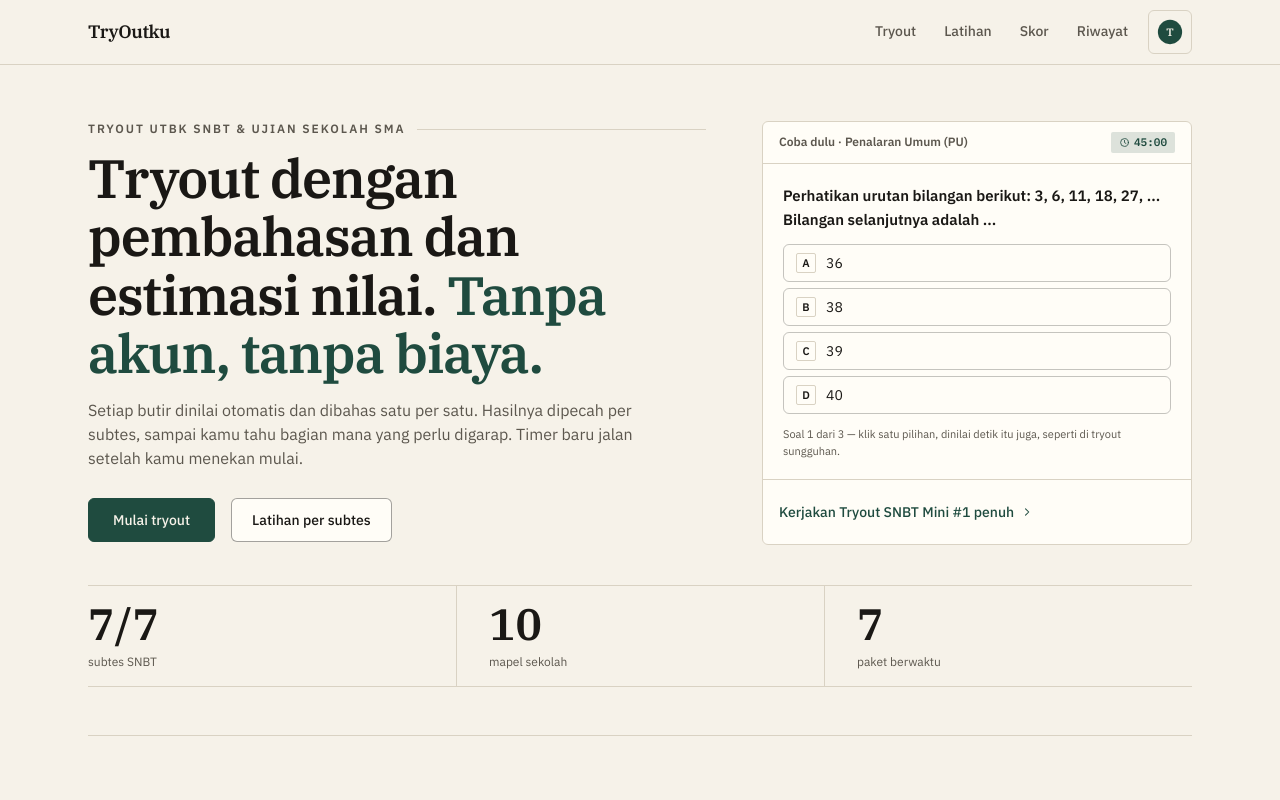
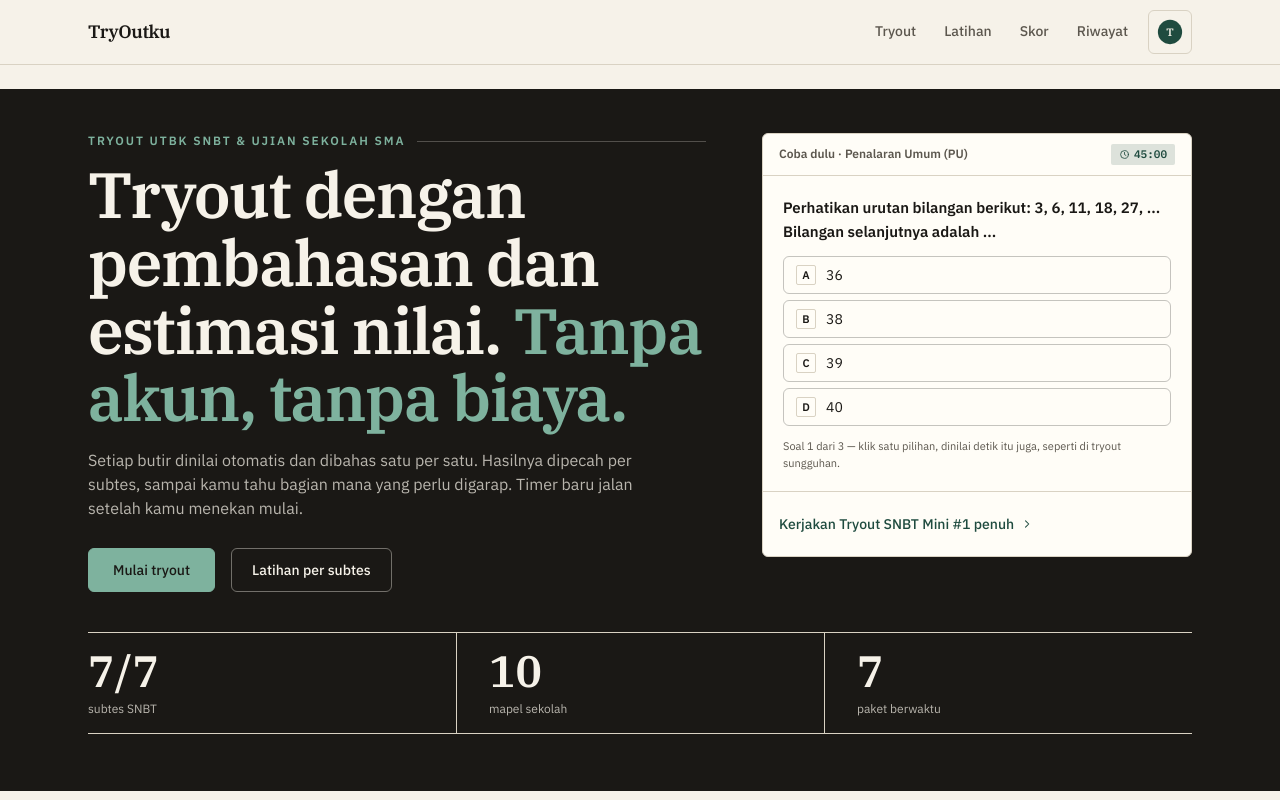
Before and after one commit to Mighty-Nievl/tryoutku, a Next.js app: page / in a window 1280 px wide. Shown: the top 800 px of the page. Built offline with nearby package versions, Linux system fonts and the light colour scheme.

Commit message:
redesign pass 6 (tanpa skill & tanpa rujukan): hero band gelap full-bleed poster malam, h1 64px, kartu ivory di atas gelap, CTA panel gelap; cegah inheritance warna teks kartu

```diff
--- a/src/app/globals.css
+++ b/src/app/globals.css
@@ -253,3 +253,79 @@ body {
     transition: none !important;
   }
 }
+
+/* ---------- Band gelap: poster malam belajar ----------
+   Aturan main sendiri, tanpa rujukan: satu zona gelap di paling atas
+   (hero) dan satu di paling bawah (CTA) — kertas di antaranya.
+   .band-bleed melukis box-shadow sejauh 100vmax ke kiri-kanan lalu
+   memotongnya dengan clip-path supaya tembus ke tepi viewport tanpa
+   menambah lebar gulir. Warna di-scope per tema lewat .dark +
+   data-theme, bukan lewat utility dark:. Aturan ini sengaja ditulis
+   di luar @layer supaya mengalahkan utility satu-kelas seperti
+   .text-muted dan .border-line. */
+.band-dark,
+.band-bleed {
+  --band-bg: 26 24 21;
+  --band-fg: 246 242 233;
+  --band-accent: 126 178 158;
+  background-color: rgb(var(--band-bg));
+  color: rgb(var(--band-fg));
+}
+.dark .band-dark,
+.dark .band-bleed {
+  --band-bg: 12 12 11;
+  --band-fg: 236 232 222;
+  --band-accent: 126 178 158;
+}
+html[data-theme="oled"] .band-dark,
+html[data-theme="oled"] .band-bleed {
+  --band-bg: 6 6 6;
+  --band-fg: 242 240 235;
+  --band-accent: 132 184 164;
+}
+.band-bleed {
+  box-shadow: 0 0 0 100vmax rgb(var(--band-bg));
+  clip-path: inset(0 -100vmax);
+}
+.band-dark {
+  border-color: rgb(var(--band-fg) / 0.35);
+}
+.band-bleed .hero-terms .text-muted,
+.band-dark .text-muted {
+  color: rgb(var(--band-fg) / 0.72);
+}
+.band-bleed .hero-terms .label,
+.band-dark .label {
+  color: rgb(var(--band-accent));
+}
+.band-bleed .hero-terms .text-accent,
+.band-dark .text-accent {
+  color: rgb(var(--band-accent));
+}
+.band-bleed .hero-terms .border-line,
+.band-bleed .hero-terms .divide-line > :not([hidden]) ~ :not([hidden]) {
+  border-color: rgb(var(--band-fg) / 0.18);
+}
+.band-bleed .hero-terms .bg-line {
+  background-color: rgb(var(--band-fg) / 0.25);
+}
+.band-bleed .hero-terms .btn-primary,
+.band-dark .btn-primary {
+  background-color: rgb(var(--band-accent));
+  border-color: rgb(var(--band-accent));
+  color: rgb(var(--band-bg));
+}
+.band-bleed .hero-terms .btn-primary:hover,
+.band-dark .btn-primary:hover {
+  background-color: rgb(var(--band-accent) / 0.88);
+}
+.band-bleed .hero-terms .btn-ghost,
+.band-dark .btn-ghost {
+  background-color: transparent;
+  border-color: rgb(var(--band-fg) / 0.4);
+  color: rgb(var(--band-fg));
+}
+.band-bleed .hero-terms .btn-ghost:hover,
+.band-dark .btn-ghost:hover {
+  background-color: rgb(var(--band-fg) / 0.1);
+}
--- a/src/app/page.tsx
+++ b/src/app/page.tsx
@@ -105,15 +105,15 @@ export default function Home() {
 
   return (
     <div className="pb-4">
-      {/* ---------- hero ---------- */}
-      <section className="border-b border-line pb-10 pt-4 sm:pb-12 sm:pt-8">
+      {/* ---------- hero: band gelap full-bleed, poster malam belajar ---------- */}
+      <section className="band-bleed -mx-4 px-4 pb-12 pt-9 sm:-mx-6 sm:px-6 sm:pb-14 sm:pt-11">
         <div className="grid gap-10 md:grid-cols-[minmax(0,1fr)_360px] md:items-start lg:grid-cols-[minmax(0,1fr)_430px] lg:gap-14">
-          <div className="flex min-w-0 flex-col">
+          <div className="hero-terms flex min-w-0 flex-col">
             <p className="label flex items-center gap-3 uppercase tracking-[0.16em]">
               <span>Tryout UTBK SNBT &amp; ujian sekolah SMA</span>
               <span aria-hidden="true" className="hidden h-px flex-1 bg-line lg:block" />
             </p>
-            <h1 className="mt-3 max-w-2xl text-balance font-serif text-[clamp(30px,5vw,54px)] font-semibold leading-[1.08] tracking-tight">
+            <h1 className="mt-3 max-w-2xl text-balance font-serif text-[clamp(32px,5.5vw,64px)] font-semibold leading-[1.06] tracking-tight">
               Tryout dengan pembahasan dan estimasi nilai.{" "}
               <span className="text-accent">Tanpa akun, tanpa biaya.</span>
             </h1>
@@ -145,7 +145,7 @@ export default function Home() {
 
         {/* Strip angka full-width: penutup cover hero, bukan kolom kiri —
             lebarnya seimbang dengan kartu pratinjau di atasnya. */}
-        <dl className="mt-10 grid grid-cols-3 divide-x divide-line border-y border-line">
+        <dl className="hero-terms mt-10 grid grid-cols-3 divide-x divide-line border-y border-line">
           {statistik.map((item, index) => (
             <div key={item.label} className={index === 0 ? "py-4 pr-4" : "py-4 pl-5 sm:pl-8"}>
               <dd className="num font-serif text-[clamp(28px,4vw,44px)] font-semibold leading-none">
@@ -453,7 +453,7 @@ export default function Home() {
       {/* ---------- ajakan penutup: panel berperforasi, seperti kupon lembar ---------- */}
       <section className="py-12 sm:py-16">
         <Reveal>
-          <div className="rounded-md border-2 border-dashed border-line bg-surface px-5 py-8 sm:px-10 sm:py-10">
+          <div className="band-dark rounded-md border-2 border-dashed px-5 py-8 sm:px-10 sm:py-10">
             <div className="grid gap-6 md:grid-cols-[minmax(0,1fr)_auto] md:items-center">
             <div>
               <h2 className="font-serif text-[clamp(23px,3.2vw,32px)] font-semibold tracking-tight">
--- a/src/components/HeroTry.tsx
+++ b/src/components/HeroTry.tsx
@@ -41,7 +41,7 @@ export default function HeroTry({ questions, timer, paketName, paketHref }: Prop
   if (!question) return null;
 
   return (
-    <div id="coba" className="card flex h-full flex-col overflow-hidden">
+    <div id="coba" className="card flex h-full flex-col overflow-hidden text-ink">
       <div className="flex items-center justify-between gap-3 border-b border-line px-4 py-2.5">
         <p className="label min-w-0 truncate">
           Coba dulu · {subtes?.name ?? ""} ({subtes?.short ?? ""})
```
